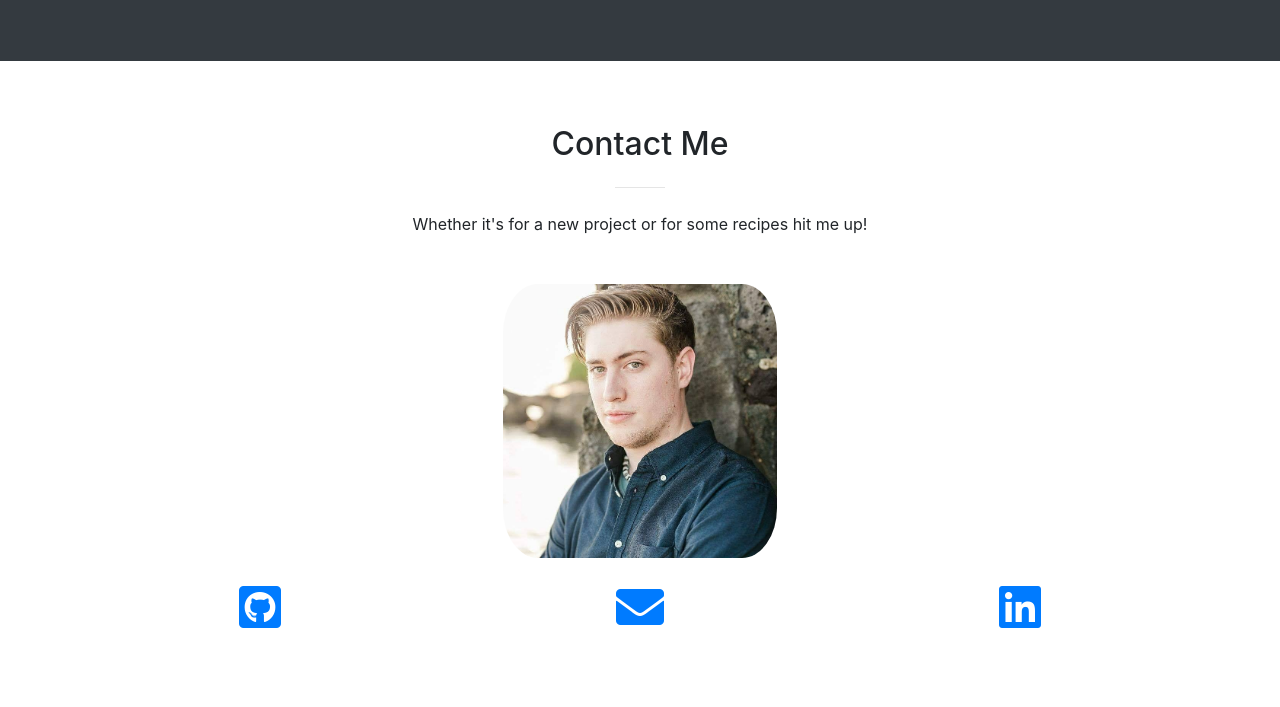
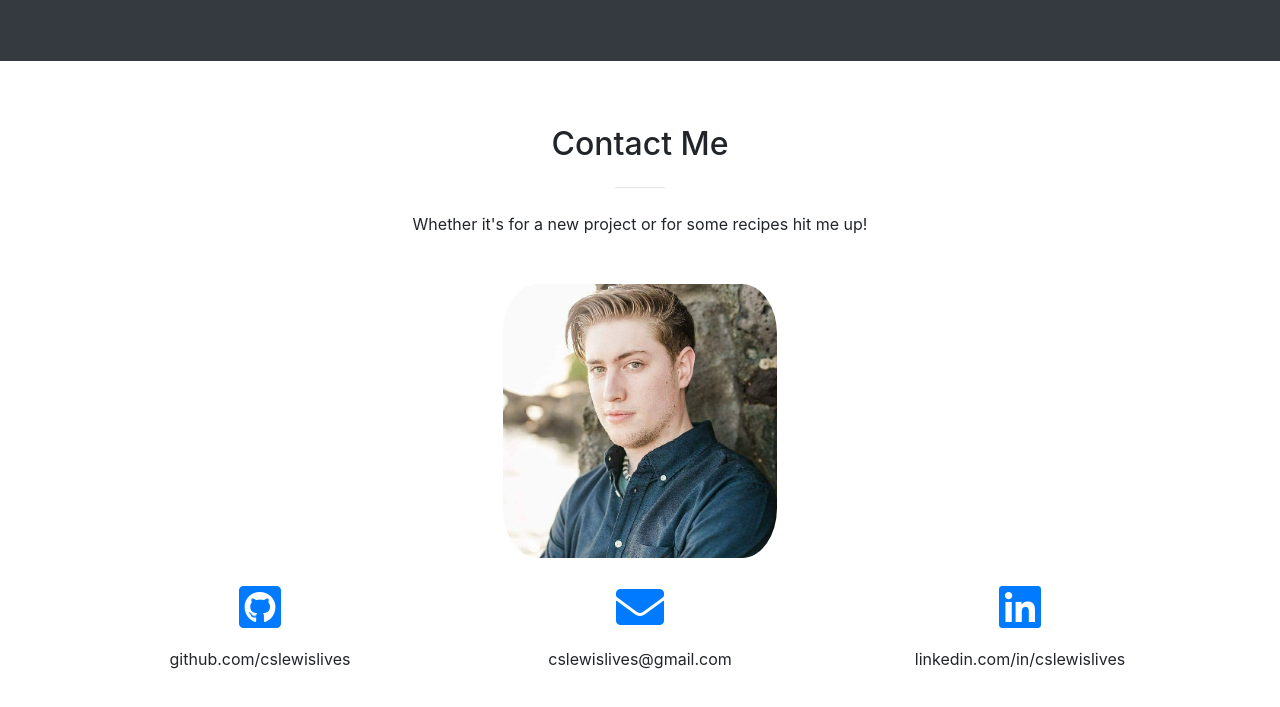
Before and after one commit to cslewislives/cslewiscodes, a website with bundled scripts: page index.html in a window 1280 px wide. Shown: the part 2147-2854 px from the top of the page. Built offline with nearby package versions, Linux system fonts and the light colour scheme.

Commit message:
adds text for contact me links

```diff
--- a/index.html
+++ b/index.html
@@ -218,14 +218,17 @@
           </div>
         </div>
         <div class="row">
-          <div class="col-lg-4 col-md-4 col-sm-4 ml-auto text-center">
-            <a href="https://github.com/cslewislives"><i class="fab fa-github-square fa-3x mb- sr-contact-1"></i></a>
+          <div class="col-lg-4 col-md-4 col-sm-4 text-center">
+            <a href="https://github.com/cslewislives"><i class="fab fa-github-square fa-3x mb-3 sr-contact-1"></i></a>
+            <p>github.com/cslewislives</p>
           </div>
-          <div class="col-lg-4 col-md-4 col-sm-4 mr-auto text-center">
+          <div class="col-lg-4 col-md-4 col-sm-4 text-center">
             <a href="mailto:cslewislives@gmail.com"><i class="fas fa-envelope fa-3x mb-3 sr-contact-1"></i></a>
+            <p>cslewislives@gmail.com</p>
           </div>
-          <div class="col-lg-4 col-md-4 col-sm-4 mr-auto text-center">
+          <div class="col-lg-4 col-md-4 col-sm-4 text-center">
             <a href="https://linkedin.com/in/cslewislives"><i class="fab fa-linkedin fa-3x mb-3 sr-contact-1"></i></a>
+            <p>linkedin.com/in/cslewislives</p>
           </div>
         </div>
       </div>
```
Also changed, not shown: README.md.
